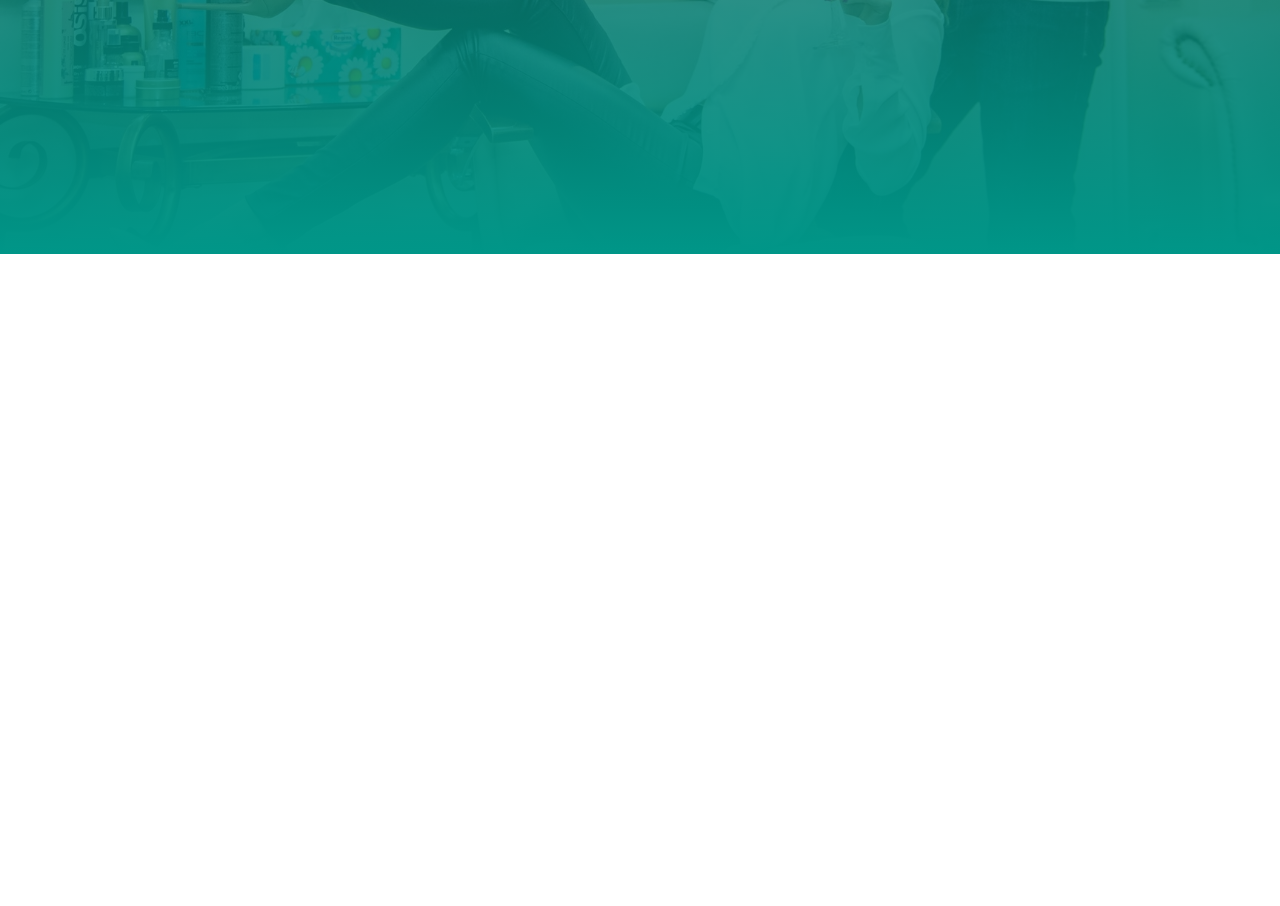
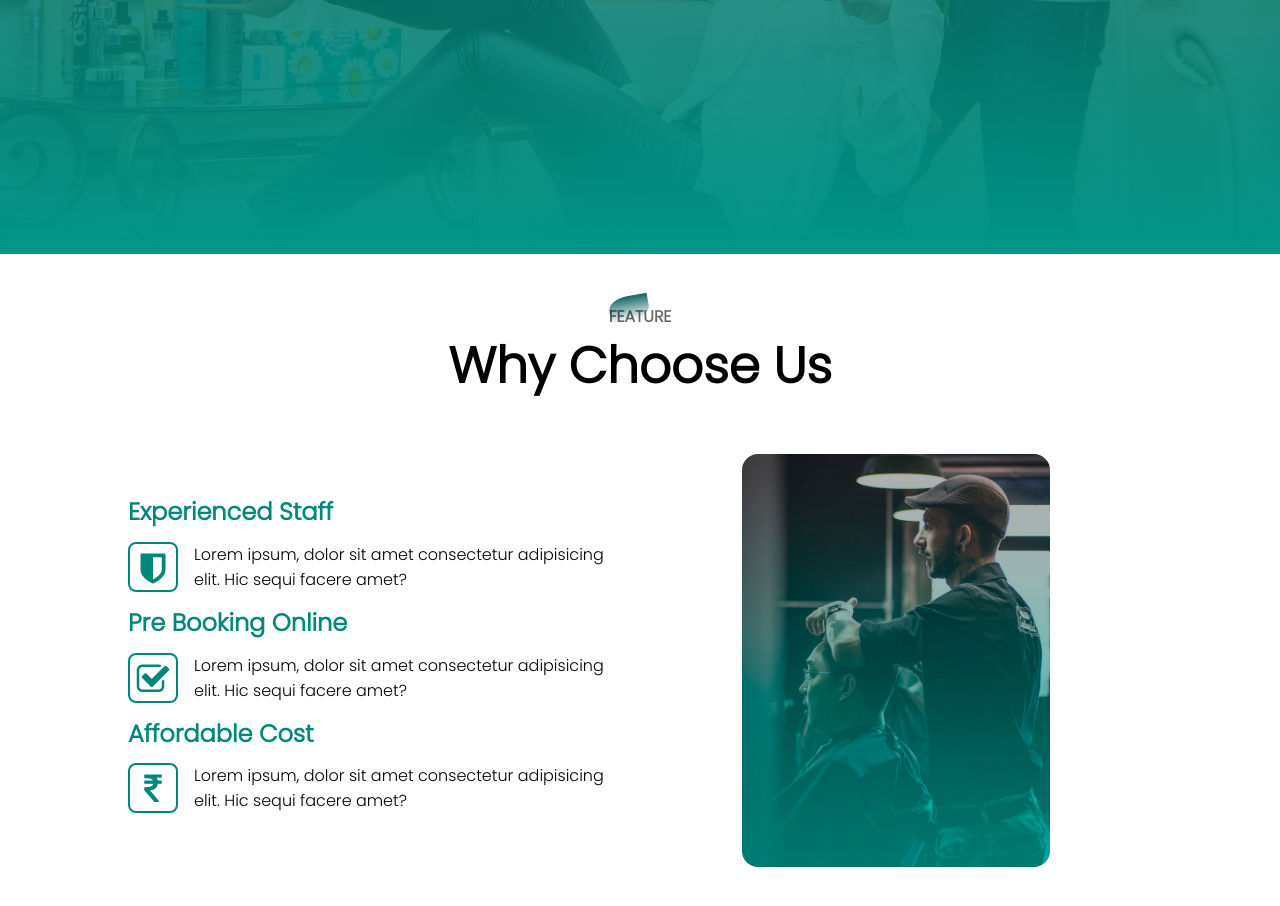
Before and after one commit to Dinesh-Khanal/sliding-menu-sample, a plain HTML site: page index.html in a window 1280 px wide. Shown: the part 546-1452 px from the top of the page. Before the commit the page ends 800 px from the top, so only its background shows below. Drawn offline with Linux system fonts and the light colour scheme.

Commit message:
Feature section added

```diff
--- a/css/style.css
+++ b/css/style.css
@@ -5,9 +5,13 @@
     box-sizing:border-box;
     font-family:'Poppins', sans-serif;
 }
+:root{
+    --light-text: #00877c;
+    --bg-color: #009688;
+}
 /* Navigation */
 #navigation{
-    background-image: linear-gradient(rgba(0,0,0,0.4), #009688), url('../images/banner.jpg');
+    background-image: linear-gradient(rgba(0,0,0,0.4), var(--bg-color)), url('../images/banner.jpg');
     background-size: cover;
     background-position: center;
     height: 100vh;
@@ -104,3 +108,88 @@
     text-align: center;
     z-index: 5;
 }
+/* Features */
+.title-text{
+    margin: 50px 0;
+    text-align: center;
+}
+.title-text p{
+    text-transform: uppercase;
+    font-weight: bold;
+    color: rgba(0,0,0,0.6);
+    display: inline-block;
+    z-index: 1;
+    position: relative;
+}
+.title-text p::after{
+    content:"";
+    background-image: linear-gradient( #166, #fff);
+    width: 2.5em;
+    height: 100%;
+    position: absolute;
+    left:0;
+    top: -0.5rem;
+    transform: rotate(-10deg);
+    border-top-left-radius: 50%;
+    border-bottom-right-radius: 50%;
+    z-index: -1;
+}
+.title-text h1{
+    font-size: 50px;
+    font-weight: 700;
+}
+.feature-box{
+    display: flex;
+    flex-wrap: wrap;
+    width: 80%;
+    margin: auto;
+    margin-bottom: 50px;
+    align-items: center;
+}
+.feature{
+    flex-basis: 50%;
+}
+.feature h1{
+    color: var(--light-text);
+}
+.feature-img{
+    display: flex;
+    flex-basis: 50%;
+    justify-content: center;
+}
+.feature-img img{
+    width: 60%;
+    border-radius: 1rem;
+}
+.features-desc{
+    display: flex;
+    align-items: center;
+    margin: 0.8rem 0;
+}
+.feature-icon .fa{
+ font-size: 35px;
+ color:#00877c;
+ border: 2px solid #00877c;
+ text-align:center;
+ border-radius: 8px;
+ width: 50px;
+ height: 50px;
+ line-height: 50px;
+}
+.feature-text{
+    margin: 0 1rem;
+}
+@media screen and (max-width: 768px){
+    .title-text h1{
+        font-size: 35px;
+    }
+    .feature{
+        flex-basis: 100%;
+    }
+    .feature-img{
+        flex-basis: 100%;
+    }
+    .feature-img img{
+        width: 100%;
+    }
+}
--- a/index.html
+++ b/index.html
@@ -4,6 +4,7 @@
     <meta charset="UTF-8">
     <meta name="viewport" content="width=device-width, initial-scale=1.0">
     <link rel="stylesheet" href="./css/style.css">
+    <link rel="stylesheet" href="https://cdnjs.cloudflare.com/ajax/libs/font-awesome/4.7.0/css/font-awesome.css" integrity="sha512-5A8nwdMOWrSz20fDsjczgUidUBR8liPYU+WymTZP1lmY9G6Oc7HlZv156XqnsgNUzTyMefFTcsFH/tnJE/+xBg==" crossorigin="anonymous" />
     <title>Barber</title>
 </head>
 <body>
@@ -26,6 +27,33 @@
         </ul>
     </nav>
     <div class="menu-btn">&#9776;</div>
+    <!-- Feature section -->
+    <section id="features">
+        <div class="title-text">
+            <p>Feature</p>
+            <h1>Why Choose Us</h1>
+        </div>
+        <div class="feature-box">
+            <div class="feature">
+                <h1>Experienced Staff</h1>
+                <div class="features-desc">
+                    <div class="feature-icon"><i class="fa fa-shield"></i></div>
+                    <div class="feature-text">Lorem ipsum, dolor sit amet consectetur adipisicing elit. Hic sequi facere amet?</div>
+                </div>
+                <h1>Pre Booking Online</h1>
+                <div class="features-desc">
+                    <div class="feature-icon"><i class="fa fa-check-square-o"></i></div>
+                    <div class="feature-text">Lorem ipsum, dolor sit amet consectetur adipisicing elit. Hic sequi facere amet?</div>
+                </div>
+                <h1>Affordable Cost</h1>
+                <div class="features-desc">
+                    <div class="feature-icon"><i class="fa fa-inr" aria-hidden="true"></i></div>
+                    <div class="feature-text">Lorem ipsum, dolor sit amet consectetur adipisicing elit. Hic sequi facere amet?</div>
+                </div>
+            </div>
+            <div class="feature-img"><img src="./images/barber-man.jpg" alt=""></div>
+        </div>
+    </section>
     <script>
         let menubtn = document.querySelector('.menu-btn');
         let sidenav = document.querySelector('.side-nav');
```
